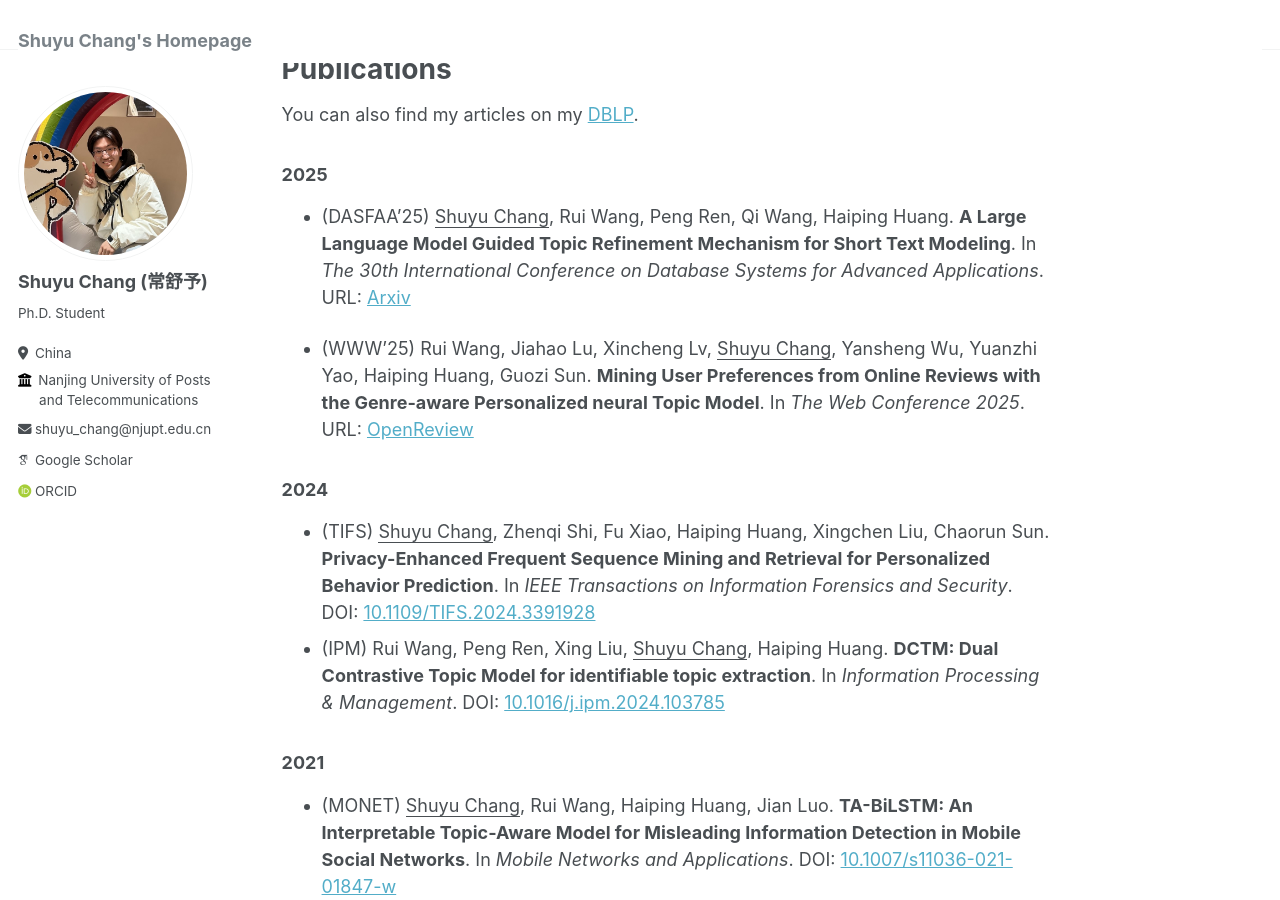
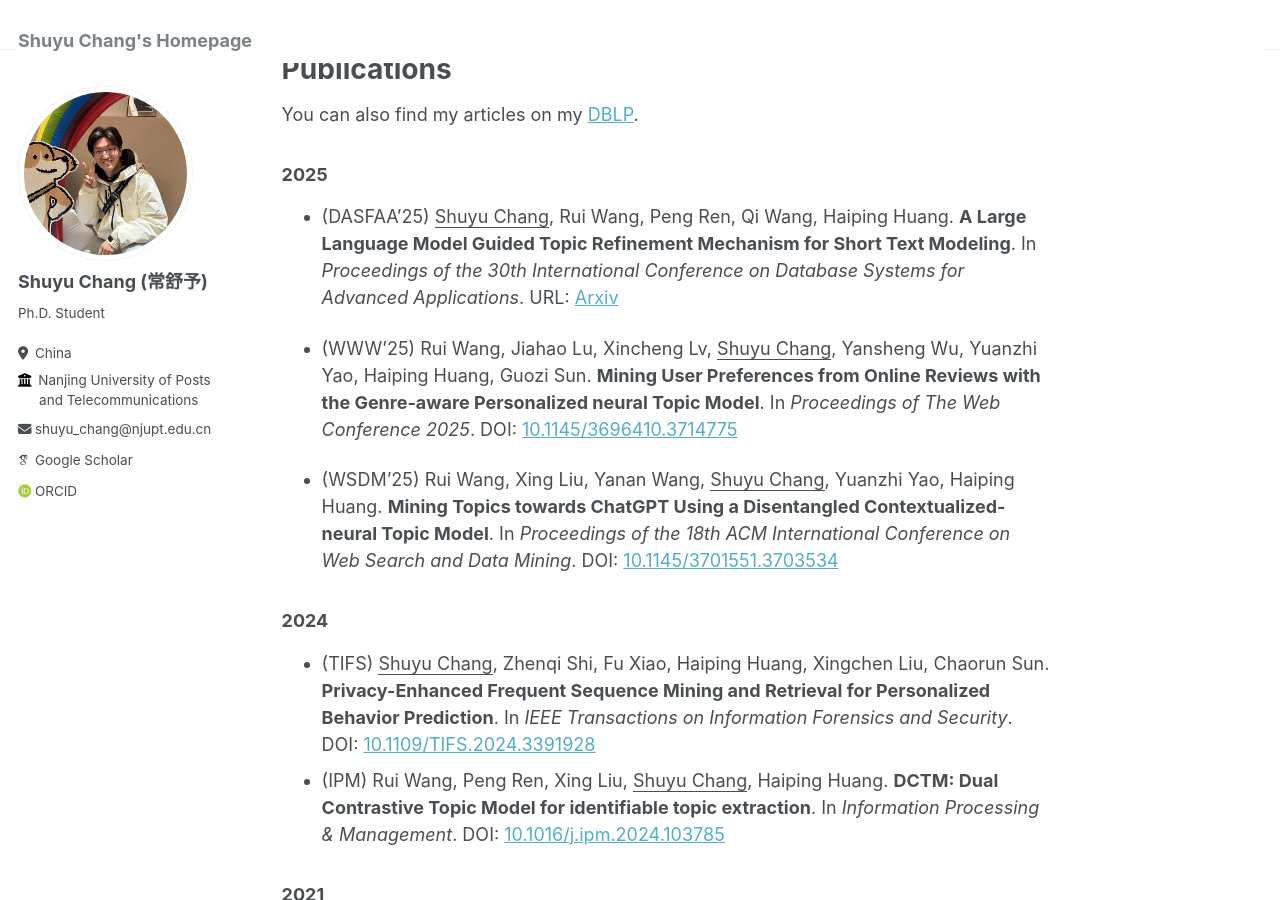
Before and after one commit to ChangShuyu/changshuyu.github.io, a Jekyll site: the page built from _pages/about.md, in a window 1280 px wide and 900 px high, scrolled down 338 px. Built offline with Jekyll 4.4.1, drawn with Linux system fonts in a browser that asks for light colours; some web fonts are replaced.

Commit message:
update www 2025

```diff
--- a/_pages/about.md
+++ b/_pages/about.md
@@ -15,9 +15,11 @@ I am a Ph.D. student at the School of Computer Science, Nanjing University of Po
 
 You can also find my articles on my [DBLP](https://dblp.uni-trier.de/pid/314/4070.html).
 ### 2025
-- (DASFAA'25) <u>Shuyu Chang</u>, Rui Wang, Peng Ren, Qi Wang, Haiping Huang. **A Large Language Model Guided Topic Refinement Mechanism for Short Text Modeling**. In *The 30th International Conference on Database Systems for Advanced Applications*. URL: [Arxiv](https://arxiv.org/abs/2403.17706)
+- (DASFAA'25) <u>Shuyu Chang</u>, Rui Wang, Peng Ren, Qi Wang, Haiping Huang. **A Large Language Model Guided Topic Refinement Mechanism for Short Text Modeling**. In *Proceedings of the 30th International Conference on Database Systems for Advanced Applications*. URL: [Arxiv](https://arxiv.org/abs/2403.17706)
 
-- (WWW'25) Rui Wang, Jiahao Lu, Xincheng Lv, <u>Shuyu Chang</u>, Yansheng Wu, Yuanzhi Yao, Haiping Huang, Guozi Sun. **Mining User Preferences from Online Reviews with the Genre-aware Personalized neural Topic Model**. In *The Web Conference 2025*. URL: [OpenReview](https://openreview.net/forum?id=l5aPuFYNBH)
+- (WWW'25) Rui Wang, Jiahao Lu, Xincheng Lv, <u>Shuyu Chang</u>, Yansheng Wu, Yuanzhi Yao, Haiping Huang, Guozi Sun. **Mining User Preferences from Online Reviews with the Genre-aware Personalized neural Topic Model**. In *Proceedings of The Web Conference 2025*. DOI: [10.1145/3696410.3714775](https://doi.org/10.1145/3696410.3714775)
+
+- (WSDM'25) Rui Wang, Xing Liu, Yanan Wang, <u>Shuyu Chang</u>, Yuanzhi Yao, Haiping Huang. **Mining Topics towards ChatGPT Using a Disentangled Contextualized-neural Topic Model**. In *Proceedings of the 18th ACM International Conference on Web Search and Data Mining*. DOI: [10.1145/3701551.3703534](https://doi.org/10.1145/3701551.3703534)
 
 ### 2024
 
```
